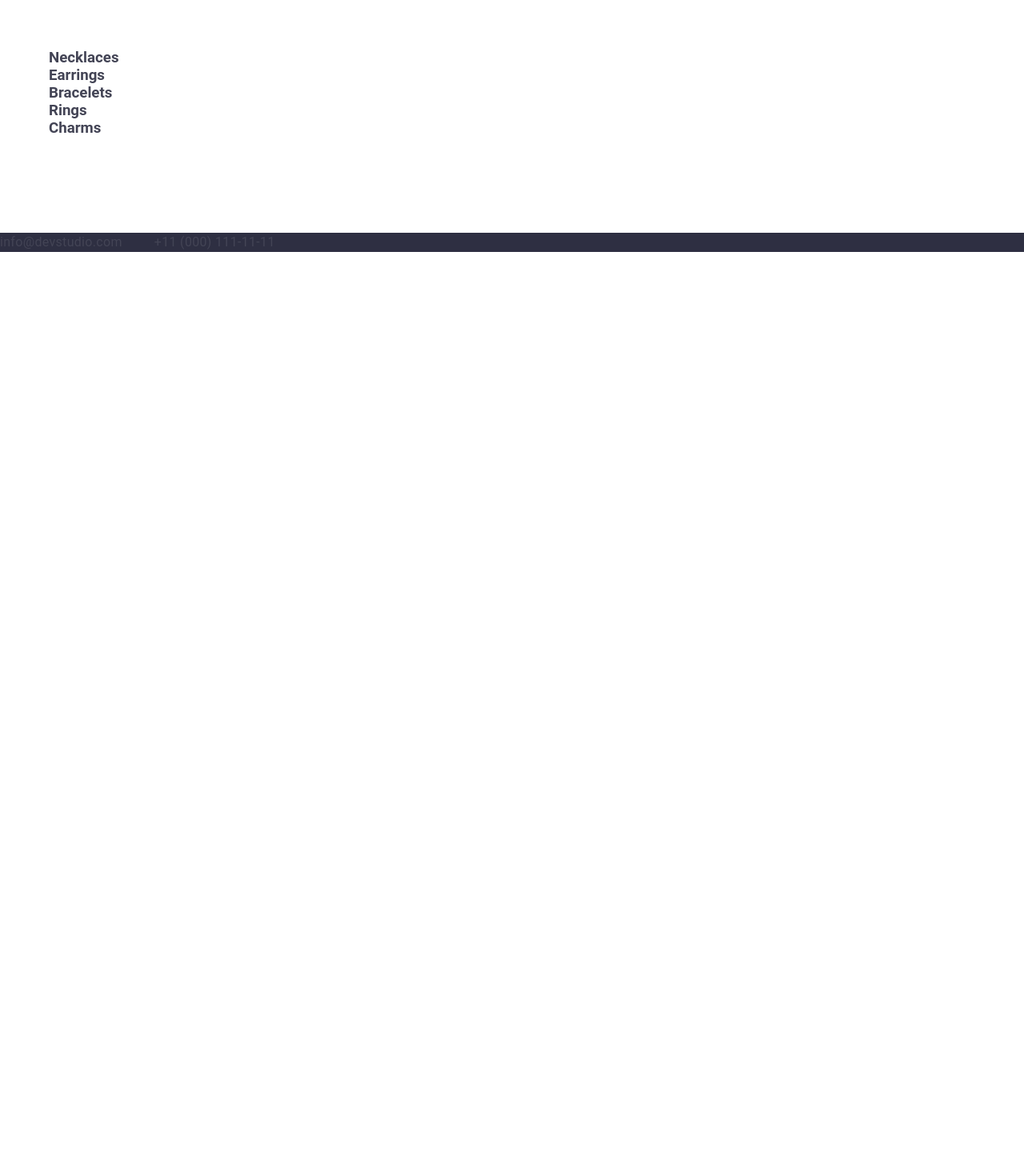
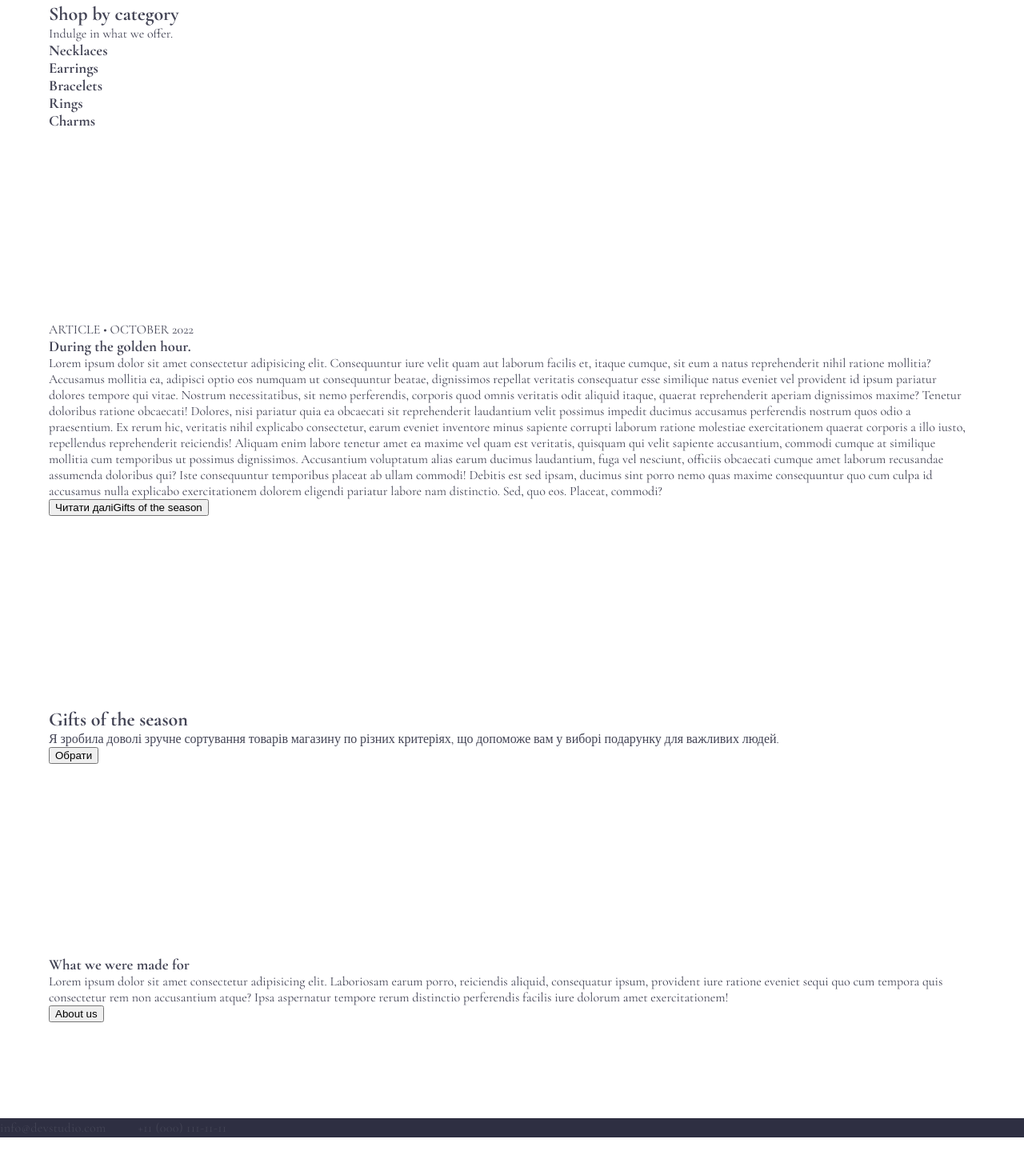
Before and after one commit to akoroliova/enola-shop-fe, a plain HTML site: page index.html in a window 1280 px wide. Shown: the part 770-2214 px from the top of the page at 80% size. Before the commit the page ends 1106 px from the top, so only its background shows below. Drawn offline with nearby package versions, Linux system fonts and the light colour scheme; a web font is replaced by a local one.

Commit message:
Add sections

```diff
--- a/css/styles.css
+++ b/css/styles.css
@@ -3,7 +3,7 @@ html {
 }
 
 body {
-    font-family: "Roboto", sans-serif;
+    font-family: "Cormorant Garamond", serif;
     color: #434455;
     background-color: var(--white, #fff);
     margin: 0;
@@ -53,7 +53,7 @@ section {
     max-width: 320px;
     padding: 0 15px;
     margin: 0 auto;
-    /* to see container boundaries, delete later */
+    /* to see container boundaries. Delete later */
     /* outline: 2px solid red; */
     outline-offset: -2px;
 }
--- a/index.html
+++ b/index.html
@@ -1,10 +1,11 @@
 <!DOCTYPE html>
-<html lang="en">
+<html lang="uk">
 
 <head>
     <meta charset="UTF-8" />
+    <meta http-equiv="X-UA-Compatible" content="IE=edge" />
     <meta name="viewport" content="width=device-width, initial-scale=1.0" />
-    <title>Enola Jewelry Homepage</title>
+    <title>Enola Jewelry</title>
     <link rel="preconnect" href="https://fonts.googleapis.com">
     <link rel="preconnect" href="https://fonts.gstatic.com" crossorigin>
     <link
@@ -29,14 +30,14 @@
 
             <nav class="menu-nav">
                 <ul class="menu-links-list">
-                    <li><a class="menu-link" href="">Jewelry</a></li>
-                    <li><a class="menu-link" href="">New releases</a></li>
-                    <li><a class="menu-link" href="">Gifts</a></li>
+                    <li><a class="menu-link" href="">Прикраси</a></li>
+                    <li><a class="menu-link" href="">Нова колекція</a></li>
+                    <li><a class="menu-link" href="">Подарунки</a></li>
                 </ul>
             </nav>
 
 
-            <a class="header-logo" href="./index.html">a p o l l o n i a n</a>
+            <a class="header-logo" href="./index.html" lang="en">e n o l a</a>
         </div>
     </header>
 
@@ -45,19 +46,22 @@
         <!-- Hero (1st section) -->
         <section class="hero">
             <div class="container">
-                <h1 class="hero-header">the autumn equinox</h1>
+                <h1 class="hero-header">осіннє рівнодення</h1>
 
-                <p>Fall has arrived.</p>
-                <p>Shop for our new releases starting today.</p>
+                <p>Настала осінь.</p>
+                <p>А з нею прийшла осіння колекція - купуйте вже сьогодні.</p>
 
-                <button type="button" class="hero-button">Shop now</button>
+                <button type="button" class="hero-button">Подивитися</button>
             </div>
         </section>
 
         <!-- Shop by category (2nd section) -->
         <section class="shop-by-category">
             <div class="container">
-                <h2 class="shop-by-category-header visually-hidden">Shop by category</h2>
+                <h2 class="shop-by-category-header">Shop by category</h2>
+
+                <p>Indulge in what we offer.</p>
+
                 <article>
                     <h3>Necklaces</h3>
                 </article>
@@ -76,6 +80,67 @@
             </div>
         </section>
 
+        <!-- Blog post (3rd section) -->
+        <section class="blog-post">
+            <div class="container">
+                <h2 class="blog-post-header visually-hidden">Latest blog post:</h2>
+
+                <p>ARTICLE • OCTOBER 2022</p>
+
+                <h3 class="blog-post-title">During the golden hour.</h3>
+
+                <p class="blog-post-text">Lorem ipsum dolor sit amet consectetur adipisicing elit. Consequuntur iure
+                    velit quam aut laborum
+                    facilis et, itaque cumque, sit eum a natus reprehenderit nihil ratione mollitia? Accusamus mollitia
+                    ea, adipisci optio eos numquam ut consequuntur beatae, dignissimos repellat veritatis consequatur
+                    esse similique natus eveniet vel provident id ipsum pariatur dolores tempore qui vitae. Nostrum
+                    necessitatibus, sit nemo perferendis, corporis quod omnis veritatis odit aliquid itaque, quaerat
+                    reprehenderit aperiam dignissimos maxime? Tenetur doloribus ratione obcaecati! Dolores, nisi
+                    pariatur quia ea obcaecati sit reprehenderit laudantium velit possimus impedit ducimus accusamus
+                    perferendis nostrum quos odio a praesentium.
+
+                    Ex rerum hic, veritatis nihil explicabo consectetur, earum eveniet inventore minus sapiente corrupti
+                    laborum ratione molestiae exercitationem quaerat corporis a illo iusto, repellendus reprehenderit
+                    reiciendis! Aliquam enim labore tenetur amet ea maxime vel quam est veritatis, quisquam qui velit
+                    sapiente accusantium, commodi cumque at similique mollitia cum temporibus ut possimus dignissimos.
+                    Accusantium voluptatum alias earum ducimus laudantium, fuga vel nesciunt, officiis obcaecati cumque
+                    amet laborum recusandae assumenda doloribus qui? Iste consequuntur temporibus placeat ab ullam
+                    commodi! Debitis est sed ipsam, ducimus sint porro nemo quas maxime consequuntur quo cum culpa id
+                    accusamus nulla explicabo exercitationem dolorem eligendi pariatur labore nam distinctio. Sed, quo
+                    eos. Placeat, commodi?
+                </p>
+
+                <button type="button" class="section-button">Читати даліGifts of the season</button>
+            </div>
+        </section>
+
+        <!-- Gifts of the season (4th section) -->
+        <section class="gifts-of-the-season">
+            <div class="container">
+                <h2 class="gifts-of-the-season-header">Gifts of the season</h2>
+
+                <p class="gifts-of-the-season-text">Я зробила доволі зручне сортування товарів магазину по різних
+                    критеріях, що допоможе вам у виборі подарунку для важливих людей.</p>
+
+                <button type="button" class="section-button">Обрати</button>
+            </div>
+        </section>
+
+        <!-- About us (5th section) -->
+        <section class="about">
+            <div class="container">
+                <h2 class="about-header visually-hidden">About us</h2>
+
+                <h3 class="about-title">What we were made for</h3>
+
+                <p class="about-text">Lorem ipsum dolor sit amet consectetur adipisicing elit. Laboriosam earum porro,
+                    reiciendis aliquid, consequatur ipsum, provident iure ratione eveniet sequi quo cum tempora quis
+                    consectetur rem non accusantium atque? Ipsa aspernatur tempore rerum distinctio perferendis facilis
+                    iure dolorum amet exercitationem!</p>
+
+                <button type="button" class="section-button">About us</button>
+            </div>
+        </section>
 
     </main>
 
```
